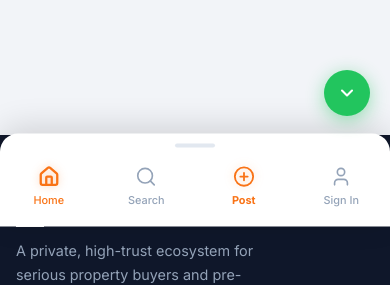
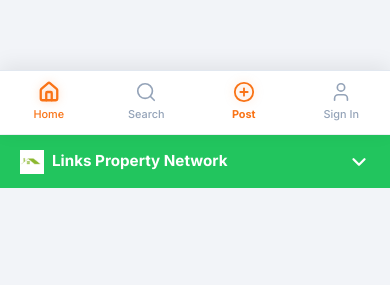
Before and after one commit to ugwest3-cmd/linkspropertynetwork, a Next.js app: page / in a window 390 px wide. Shown: the part 710-995 px from the top of the page. After the commit the page ends 968 px from the top, so only its background shows below. Built offline with nearby package versions, Linux system fonts and the light colour scheme; no server answers; the database is empty.

Commit message:
fix: footer collapsible on mobile revert bottomnav to fixed bar

```diff
--- a/src/app/layout.tsx
+++ b/src/app/layout.tsx
@@ -19,7 +19,7 @@ export default function RootLayout({
     <html lang="en">
       <body className={inter.className}>
         <Toaster position="top-right" toastOptions={{ duration: 4000 }} />
-        <div>
+        <div style={{ paddingBottom: "70px" }}>
           {children}
         </div>
         <BottomNav />
--- a/src/components/BottomNav.module.css
+++ b/src/components/BottomNav.module.css
@@ -1,21 +1,4 @@
 /* BottomNav — Mobile Only */
-
-/* ── Backdrop ─────────────────────────────────── */
-.backdrop {
-  display: none;
-  position: fixed;
-  inset: 0;
-  background: rgba(0, 0, 0, 0.35);
-  z-index: 190;
-  animation: fadeIn 0.2s ease;
-}
-
-@keyframes fadeIn {
-  from { opacity: 0; }
-  to   { opacity: 1; }
-}
-
-/* ── Slide-up Drawer ──────────────────────────── */
 .bottomNav {
   display: none;
   position: fixed;
@@ -23,32 +6,12 @@
   left: 0;
   right: 0;
   background: #fff;
-  border-radius: 18px 18px 0 0;
-  box-shadow: 0 -6px 32px rgba(0, 0, 0, 0.14);
+  border-top: 1px solid var(--border);
+  box-shadow: 0 -4px 20px rgba(0, 0, 0, 0.08);
   z-index: 200;
-  padding-bottom: env(safe-area-inset-bottom, 12px);
-  transform: translateY(100%);
-  transition: transform 0.32s cubic-bezier(0.4, 0, 0.2, 1);
-}
-
-.bottomNav.open {
-  transform: translateY(0);
-}
-
-/* ── Drag handle pill ─────────────────────────── */
-.handle {
-  width: 40px;
-  height: 4px;
-  background: #e2e8f0;
-  border-radius: 99px;
-  margin: 10px auto 4px;
-}
-
-/* ── Nav items row ────────────────────────────── */
-.navItems {
-  display: flex;
+  padding-bottom: env(safe-area-inset-bottom);
+  height: 64px;
   align-items: stretch;
-  padding: 0.25rem 0 0.5rem;
 }
 
 .navItem {
@@ -56,12 +19,12 @@
   flex-direction: column;
   align-items: center;
   justify-content: center;
-  gap: 4px;
+  gap: 3px;
   color: #94a3b8;
   font-size: 0.68rem;
   font-weight: 500;
   flex: 1;
-  padding: 0.6rem 0;
+  padding: 0.4rem 0;
   transition: color 0.15s;
   -webkit-tap-highlight-color: transparent;
   text-decoration: none;
@@ -72,65 +35,21 @@
 }
 
 .navItem.active svg {
-  filter: drop-shadow(0 0 4px rgba(249, 115, 22, 0.35));
+  filter: drop-shadow(0 0 4px rgba(249, 115, 22, 0.3));
 }
 
-/* Post item — same shape as others, orange accent */
+/* Post button — same shape as others, orange accent */
 .postItem {
   color: var(--primary);
   font-weight: 700;
 }
 
 .postItem svg {
-  filter: drop-shadow(0 0 5px rgba(249, 115, 22, 0.28));
+  filter: drop-shadow(0 0 5px rgba(249, 115, 22, 0.25));
 }
 
-/* ── Floating chevron toggle button ───────────── */
-.toggleBtn {
-  display: none;
-  position: fixed;
-  bottom: 18px;
-  right: 20px;
-  width: 46px;
-  height: 46px;
-  border-radius: 50%;
-  background: #22c55e;
-  color: #fff;
-  border: none;
-  cursor: pointer;
-  z-index: 201;
-  box-shadow: 0 4px 18px rgba(34, 197, 94, 0.45);
-  align-items: center;
-  justify-content: center;
-  transition: background 0.2s, transform 0.3s, box-shadow 0.2s;
-  -webkit-tap-highlight-color: transparent;
-}
-
-.toggleBtn:hover {
-  background: #16a34a;
-  box-shadow: 0 6px 24px rgba(34, 197, 94, 0.55);
-}
-
-/* Flip chevron when open */
-.toggleBtn svg {
-  transition: transform 0.3s cubic-bezier(0.4, 0, 0.2, 1);
-}
-
-.toggleOpen svg {
-  transform: rotate(180deg);
-}
-
-/* ── Show on mobile ───────────────────────────── */
 @media (max-width: 768px) {
-  .backdrop {
-    display: block;
-  }
-
   .bottomNav {
-    display: block;
-  }
-
-  .toggleBtn {
     display: flex;
   }
 }
--- a/src/components/BottomNav.tsx
+++ b/src/components/BottomNav.tsx
@@ -1,7 +1,7 @@
 "use client";
 import Link from "next/link";
 import { usePathname } from "next/navigation";
-import { Home, Search, PlusCircle, User, LayoutGrid, ChevronDown } from "lucide-react";
+import { Home, Search, PlusCircle, User, LayoutGrid } from "lucide-react";
 import styles from "./BottomNav.module.css";
 import { createClient } from "@/lib/supabase/client";
 import { useEffect, useState } from "react";
@@ -9,7 +9,6 @@ import { useEffect, useState } from "react";
 export default function BottomNav() {
   const pathname = usePathname();
   const [isAgent, setIsAgent] = useState(false);
-  const [isOpen, setIsOpen] = useState(false);
 
   useEffect(() => {
     const supabase = createClient();
@@ -18,51 +17,25 @@ export default function BottomNav() {
     });
   }, []);
 
-  // Close drawer when route changes
-  useEffect(() => {
-    setIsOpen(false);
-  }, [pathname]);
-
   const isActive = (path: string) =>
     path === "/" ? pathname === "/" : pathname.startsWith(path);
 
-  const toggle = () => setIsOpen((prev) => !prev);
-
   return (
-    <>
-      {/* Backdrop — closes drawer on outside tap */}
-      {isOpen && (
-        <div className={styles.backdrop} onClick={() => setIsOpen(false)} />
-      )}
-
-      {/* Slide-up nav drawer */}
-      <nav className={`${styles.bottomNav} ${isOpen ? styles.open : ""}`}>
-        {/* Drag handle */}
-        <div className={styles.handle} />
-
-        <div className={styles.navItems}>
-          <Link
-            href="/"
-            className={`${styles.navItem} ${isActive("/") ? styles.active : ""}`}
-            onClick={() => setIsOpen(false)}
-          >
+    <nav className={styles.bottomNav}>
+      <Link href="/" className={`${styles.navItem} ${isActive("/") ? styles.active : ""}`}>
         <Home size={22} strokeWidth={isActive("/") ? 2.5 : 1.8} />
         <span>Home</span>
       </Link>
 
-          <Link
-            href="/find-property"
-            className={`${styles.navItem} ${isActive("/find-property") ? styles.active : ""}`}
-            onClick={() => setIsOpen(false)}
-          >
+      <Link href="/find-property" className={`${styles.navItem} ${isActive("/find-property") ? styles.active : ""}`}>
         <Search size={22} strokeWidth={isActive("/find-property") ? 2.5 : 1.8} />
         <span>Search</span>
       </Link>
 
+      {/* Post — styled like other items with orange accent */}
       <Link
         href="/agent/dashboard/add-listing"
         className={`${styles.navItem} ${styles.postItem} ${isActive("/agent/dashboard/add-listing") ? styles.active : ""}`}
-            onClick={() => setIsOpen(false)}
       >
         <PlusCircle size={22} strokeWidth={2} />
         <span>Post</span>
@@ -72,32 +45,16 @@ export default function BottomNav() {
         <Link
           href="/agent/dashboard"
           className={`${styles.navItem} ${isActive("/agent/dashboard") && !isActive("/agent/dashboard/add-listing") ? styles.active : ""}`}
-              onClick={() => setIsOpen(false)}
         >
           <LayoutGrid size={22} strokeWidth={isActive("/agent/dashboard") ? 2.5 : 1.8} />
           <span>Dashboard</span>
         </Link>
       ) : (
-            <Link
-              href="/agent/login"
-              className={`${styles.navItem} ${isActive("/agent/login") ? styles.active : ""}`}
-              onClick={() => setIsOpen(false)}
-            >
+        <Link href="/agent/login" className={`${styles.navItem} ${isActive("/agent/login") ? styles.active : ""}`}>
           <User size={22} strokeWidth={1.8} />
           <span>Sign In</span>
         </Link>
       )}
-        </div>
     </nav>
-
-      {/* Floating toggle button — Jiji chevron style */}
-      <button
-        className={`${styles.toggleBtn} ${isOpen ? styles.toggleOpen : ""}`}
-        onClick={toggle}
-        aria-label="Toggle navigation"
-      >
-        <ChevronDown size={20} strokeWidth={2.5} />
-      </button>
-    </>
   );
 }
--- a/src/components/Footer.module.css
+++ b/src/components/Footer.module.css
@@ -1,12 +1,47 @@
 .footer {
   background: var(--secondary);
   color: #94a3b8;
-  padding: 4rem 0 0;
+}
+
+/* ── Mobile collapsible bar ─────────────────────── */
+.mobileBar {
+  display: none; /* hidden on desktop */
+  align-items: center;
+  justify-content: space-between;
+  padding: 0.9rem 1.25rem;
+  background: #22c55e;
+  cursor: pointer;
+  user-select: none;
+  -webkit-tap-highlight-color: transparent;
+}
+
+.mobileBarLogo {
+  display: flex;
+  align-items: center;
+  gap: 0.5rem;
+  font-weight: 700;
+  font-size: 0.95rem;
+  color: #fff;
+}
+
+.chevron {
+  color: #fff;
+  transition: transform 0.3s cubic-bezier(0.4, 0, 0.2, 1);
+  flex-shrink: 0;
+}
+
+.chevronOpen {
+  transform: rotate(180deg);
+}
+
+/* ── Full footer content ─────────────────────────── */
+.footerContent {
+  padding-top: 4rem;
 }
 
 .grid {
   display: grid;
-  grid-template-columns: 2fr 1fr 1fr 1fr;
+  grid-template-columns: 2fr 1fr 1fr 1fr 1fr;
   gap: 2.5rem;
   padding-bottom: 3rem;
 }
@@ -76,7 +111,29 @@
   color: var(--primary) !important;
 }
 
+/* ── Responsive ────────────────────────────────── */
+@media (max-width: 1024px) {
+  .grid { grid-template-columns: 2fr 1fr 1fr 1fr; }
+}
+
 @media (max-width: 768px) {
+  /* Show the green toggle bar on mobile */
+  .mobileBar { display: flex; }
+
+  /* Hide full content by default on mobile */
+  .footerContent {
+    padding-top: 0;
+    max-height: 0;
+    overflow: hidden;
+    transition: max-height 0.4s cubic-bezier(0.4, 0, 0.2, 1);
+  }
+
+  /* When open, allow content to expand */
+  .footerContent.expanded {
+    max-height: 1200px;
+    padding-top: 2rem;
+  }
+
   .grid { grid-template-columns: 1fr 1fr; gap: 2rem; }
   .bottom { flex-direction: column; gap: 0.25rem; margin: 0; text-align: center; }
 }
--- a/src/components/Footer.tsx
+++ b/src/components/Footer.tsx
@@ -1,18 +1,36 @@
+"use client";
 import Link from "next/link";
 import Image from "next/image";
-import { Phone, Mail, MapPin, TrendingUp, FileText } from "lucide-react";
+import { Phone, Mail, MapPin, ChevronDown } from "lucide-react";
 import styles from "./Footer.module.css";
+import { useState } from "react";
 
 export default function Footer() {
   const adminWa = process.env.NEXT_PUBLIC_ADMIN_WHATSAPP || "256700000000";
+  const [isOpen, setIsOpen] = useState(false);
 
   return (
     <footer className={styles.footer}>
+      {/* ── Mobile collapsible header bar ── */}
+      <div className={styles.mobileBar} onClick={() => setIsOpen((v) => !v)}>
+        <div className={styles.mobileBarLogo}>
+          <Image src="/logo.png" alt="Links Property Network" width={24} height={24} style={{ objectFit: "contain" }} />
+          <span>Links Property Network</span>
+        </div>
+        <ChevronDown
+          size={22}
+          strokeWidth={2.5}
+          className={`${styles.chevron} ${isOpen ? styles.chevronOpen : ""}`}
+        />
+      </div>
+
+      {/* ── Full footer content (always visible on desktop, collapsible on mobile) ── */}
+      <div className={`${styles.footerContent} ${isOpen ? styles.expanded : ""}`}>
         <div className={`container ${styles.grid}`}>
           {/* Brand */}
           <div className={styles.brand}>
             <div className={styles.logo}>
-            <Image src="/logo.png" alt="Links Property Network" width={28} height={28} style={{ objectFit: 'contain' }} />
+              <Image src="/logo.png" alt="Links Property Network" width={28} height={28} style={{ objectFit: "contain" }} />
               Links Property Network
             </div>
             <p>A private, high-trust ecosystem for serious property buyers and pre-screened agents in Uganda.</p>
@@ -29,19 +47,13 @@ export default function Footer() {
             </ul>
           </div>
 
-        {/* Agent & Documentation — moved here from Navbar */}
+          {/* For Agents */}
           <div>
             <h4>For Agents</h4>
             <ul>
-            <li>
-              <Link href="/agent/register">Agent Registration</Link>
-            </li>
-            <li>
-              <Link href="/agent/login">Agent Login</Link>
-            </li>
-            <li>
-              <Link href="/documentation">Documentation Help</Link>
-            </li>
+              <li><Link href="/agent/register">Agent Registration</Link></li>
+              <li><Link href="/agent/login">Agent Login</Link></li>
+              <li><Link href="/documentation">Documentation Help</Link></li>
             </ul>
           </div>
 
@@ -64,11 +76,12 @@ export default function Footer() {
               </li>
             </ul>
           </div>
+
           {/* Legal */}
           <div>
             <h4>Legal</h4>
             <ul style={{ fontSize: "0.85rem", gap: "0.5rem", display: "flex", flexDirection: "column" }}>
-            <li><Link href="/terms">Terms & Conditions</Link></li>
+              <li><Link href="/terms">Terms &amp; Conditions</Link></li>
               <li><Link href="/privacy">Privacy Policy</Link></li>
               <li><Link href="/billing">Billing Policy</Link></li>
               <li><Link href="/candidate-privacy">Candidate Privacy</Link></li>
@@ -80,7 +93,8 @@ export default function Footer() {
 
         <div className={styles.bottom}>
           <p>© {new Date().getFullYear()} Links Property Network. All rights reserved.</p>
-        <p>Uganda's trusted property verification & agent platform.</p>
+          <p>Uganda&apos;s trusted property verification &amp; agent platform.</p>
+        </div>
       </div>
     </footer>
   );
```
Lines whose indentation alone changed are shown as unchanged.
